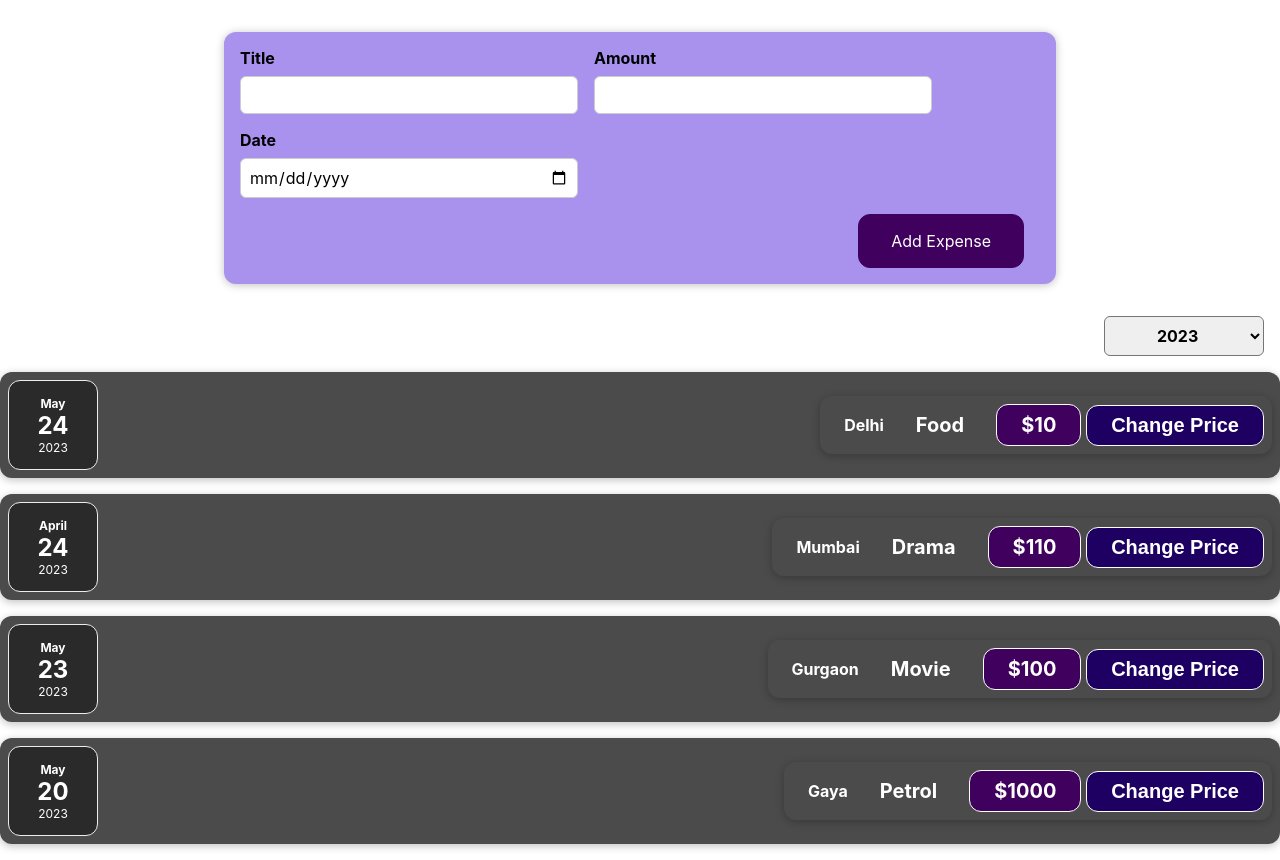
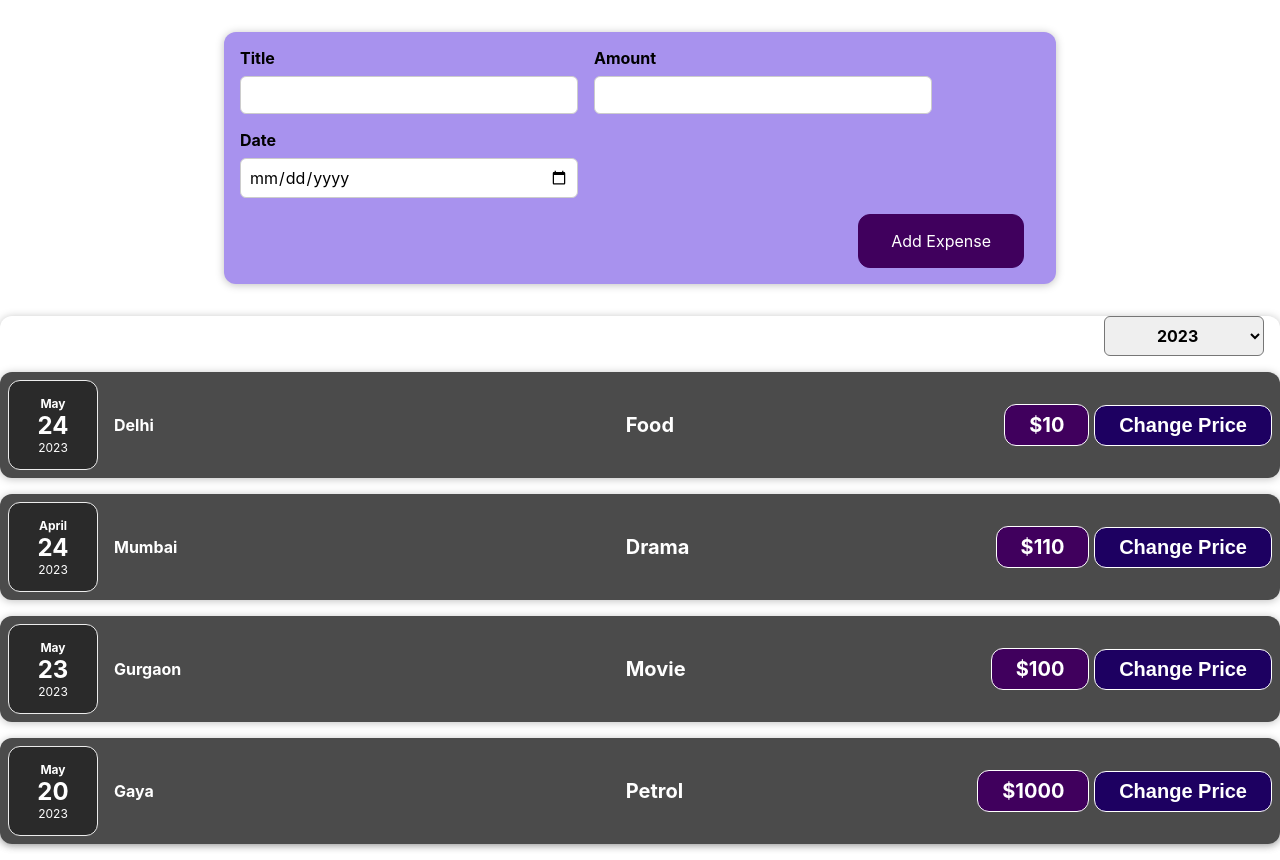
Before and after one commit to sumit71992/React, a React (Create React App) app in the folder expenseapp/: page / in a window 1280 px wide. Built offline with nearby package versions, Linux system fonts and the light colour scheme.

Commit message:
filtered implemented

```diff
--- a/expenseapp/src/App.js
+++ b/expenseapp/src/App.js
@@ -1,7 +1,6 @@
 import { useState } from "react";
-import ExpenseItem from "./components/Expenses/ExpenseItem";
 import AddExpense from "./components/NewExpense/AddExpense";
-import ExpenseFilter from "./components/Expenses/ExpenseFilter";
+import Expenses from "./components/Expenses/Expenses";
 
 const App = () => {
   const expenses = [
@@ -35,29 +34,16 @@ const App = () => {
     },
   ];
 const [totalExpense, setTotalExpense] = useState(expenses);
-const [filteredYear, setFilteredYear] = useState('2023');
   const expenseHandler = (expense)=>{
-    const expenseData = [...totalExpense];
-    expenseData.push(expense);
-    setTotalExpense(expenseData);
+    setTotalExpense((prevExpenses)=>{
+      return [expense, ...prevExpenses];
+    });
   }
 
-  const filterChangeHandler = selectedYear => {
-    setFilteredYear(selectedYear);
-  };
   return (
     <div className="App">
       <AddExpense onAddExpenseFormData={expenseHandler}/>
-      <ExpenseFilter selected={filteredYear} onChangeFilter={filterChangeHandler}/>
-      {totalExpense.map((el) => {
-         return <ExpenseItem
-            id={el.id}
-            title={el.title}
-            amount={el.amount}
-            date={el.date}
-            location={el.location}
-          />
-      })}
+      <Expenses items={totalExpense}/>
     </div>
   );
 };
--- a/expenseapp/src/components/Expenses/ExpenseDetails.js
+++ b/expenseapp/src/components/Expenses/ExpenseDetails.js
@@ -7,14 +7,14 @@ const ExpenseDetails = (props) => {
     setAmount(100);
   }
   return (
-    <div className="expense-item">
+    <>
       <h2 id={props.id}>{props.location}</h2>
       <div className="expense-item__description">
         <h2>{props.title}</h2>
         <div className="expense-item__price">${amount}</div>
       </div>
       <button className="expense-item__delete" id={props.id} onClick={updateTitle}>Change Price</button>
-    </div>
+    </>
   );
 };
 
--- a/expenseapp/src/components/Expenses/ExpenseItem.css
+++ b/expenseapp/src/components/Expenses/ExpenseItem.css
@@ -2,10 +2,8 @@
   display: flex;
   justify-content: space-between;
   align-items: center;
-  box-shadow: 0 2px 8px rgba(0, 0, 0, 0.25);
   padding: 0.5rem;
   margin: 1rem 0;
-  border-radius: 12px;
   background-color: #4b4b4b;
 }
 
--- a/expenseapp/src/components/Expenses/ExpenseItem.js
+++ b/expenseapp/src/components/Expenses/ExpenseItem.js
@@ -1,14 +1,21 @@
-import ExpenseDate from './ExpenseDate';
-import ExpenseDetails from './ExpenseDetails';
-import './ExpenseItem.css';
+import Card from "../UI/Card";
+import ExpenseDate from "./ExpenseDate";
+import ExpenseDetails from "./ExpenseDetails";
+import "./ExpenseItem.css";
 
-const ExpenseItem = (props) =>{
-    return (
-        <div className="expense-item" key={props.id}>
-            <ExpenseDate date={props.date}/>
-            <ExpenseDetails id={props.id} title={props.title} amount={props.amount} location={props.location}/>
-        </div>
-    );
-}
+const ExpenseItem = (props) => {
+  return (
+    <>
+      <Card className="expense-item">
+        <ExpenseDate date={props.date} />
+        <ExpenseDetails
+          title={props.title}
+          amount={props.amount}
+          location={props.location}
+        />
+      </Card>
+    </>
+  );
+};
 
 export default ExpenseItem;
--- /dev/null
+++ b/expenseapp/src/components/Expenses/Expenses.js
@@ -0,0 +1,46 @@
+import { useState } from "react";
+
+import Card from "../UI/Card";
+import ExpenseFilter from "./ExpenseFilter";
+import ExpenseItem from "./ExpenseItem";
+import "./Expenses.css";
+
+const Expenses = (props) => {
+  const [filteredYear, setFilteredYear] = useState("2023");
+
+  const filterChangeHandler = (selectedYear) => {
+    setFilteredYear(selectedYear);
+  };
+
+  const filteredExpenses = props.items.filter((expense) => {
+    return expense.date.getFullYear().toString() === filteredYear;
+  });
+
+  return (
+    <div>
+      <Card className="expenses">
+        <ExpenseFilter
+          selected={filteredYear}
+          onChangeFilter={filterChangeHandler}
+        />
+        {filteredExpenses.length === 0 ? (
+          <h4>No Expenses found !!!</h4>
+        ) : (
+          filteredExpenses.map((expense) => {
+            return (
+              <ExpenseItem
+                key={expense.id}
+                location={expense.location}
+                title={expense.title}
+                amount={expense.amount}
+                date={expense.date}
+              />
+            );
+          })
+        )}
+      </Card>
+    </div>
+  );
+};
+
+export default Expenses;
--- /dev/null
+++ b/expenseapp/src/components/UI/Card.css
@@ -0,0 +1,4 @@
+.card {
+    border-radius: 12px;
+    box-shadow: 0 1px 8px rgba(0, 0, 0, 0.25);
+  }
--- /dev/null
+++ b/expenseapp/src/components/UI/Card.js
@@ -0,0 +1,9 @@
+import './Card.css';
+
+const Card = (props) => {
+  const classes = 'card ' + props.className;
+
+  return <div className={classes}>{props.children}</div>;
+};
+
+export default Card;
```
Also changed, not shown: expenseapp/src/components/Expenses/Expenses.css (added).
